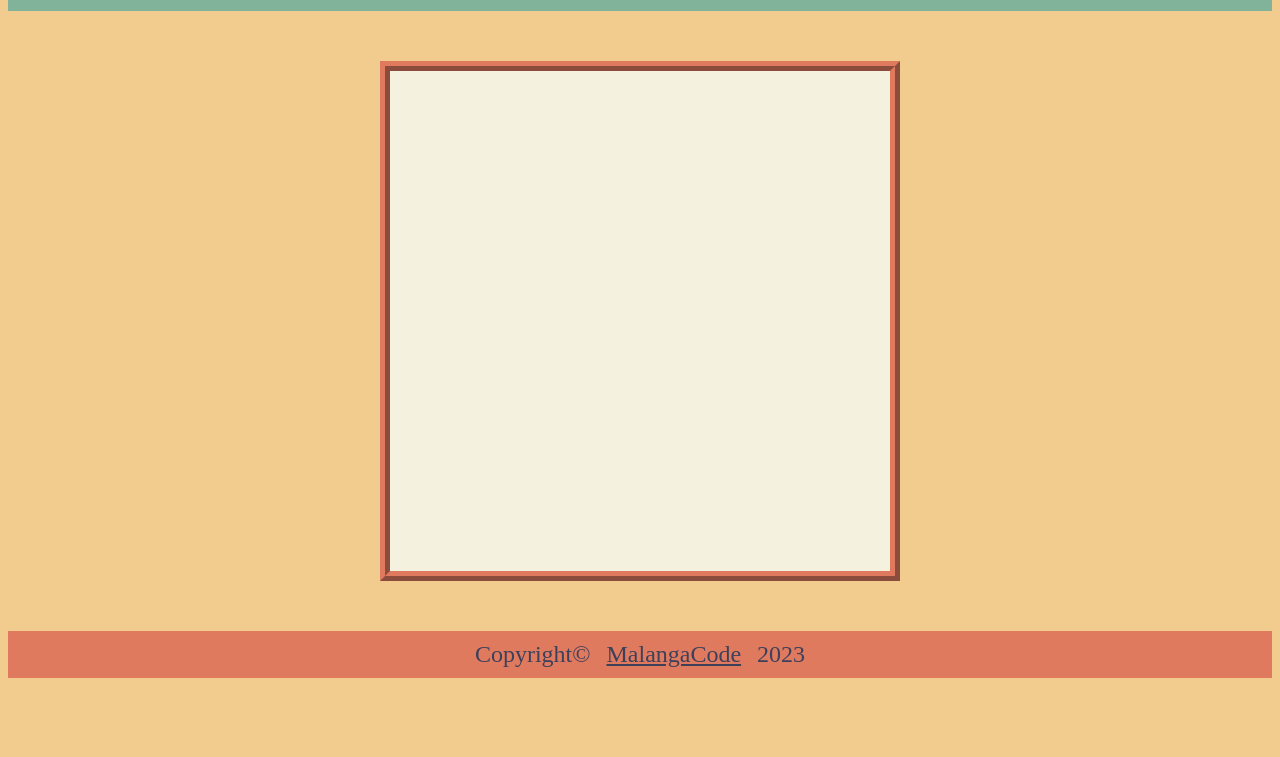
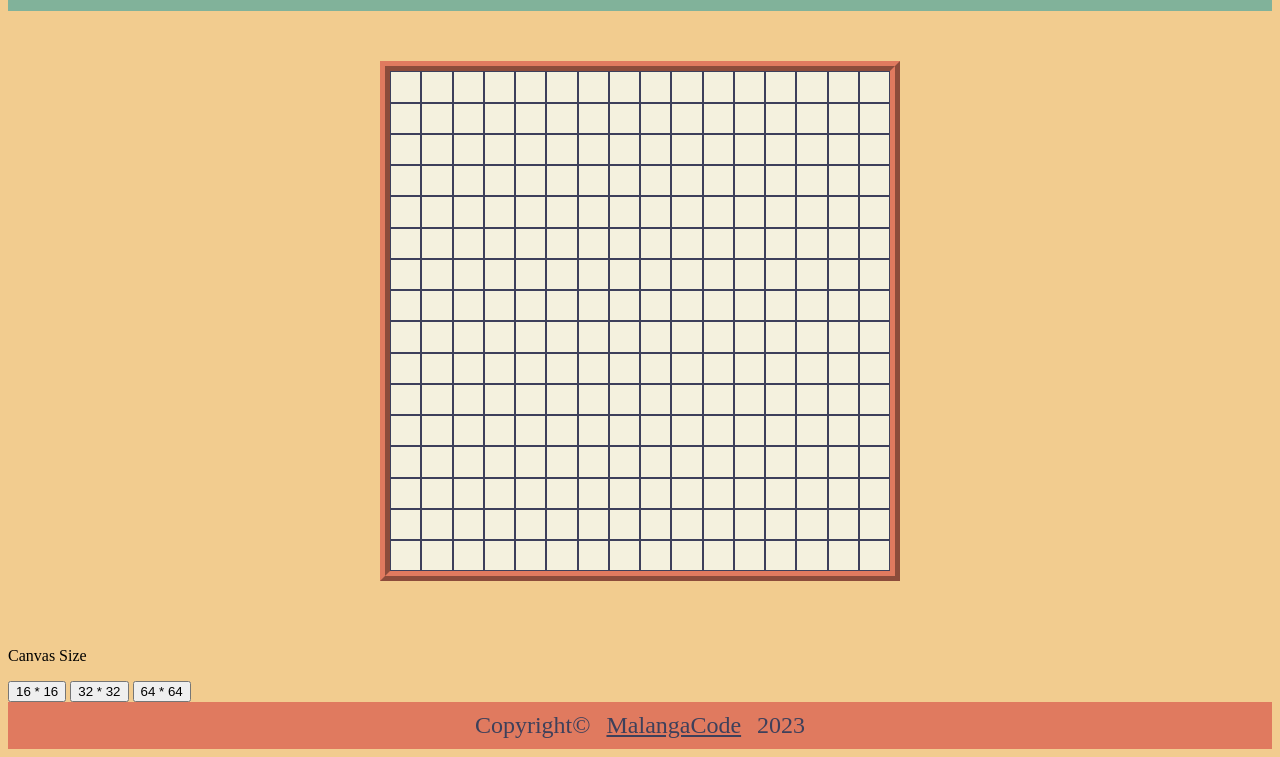
Before and after one commit to MalangaCode/Etch-a-Sketch, a plain HTML site: page index.html in a window 1280 px wide. Shown: the part 116-873 px from the top of the page. Before the commit the page ends 802 px from the top, so only its background shows below. Drawn offline with Linux system fonts and the light colour scheme; a web font is replaced by a local one.

Commit message:
Add canvas size  buttons to UI

```diff
--- a/index.html
+++ b/index.html
@@ -18,7 +18,14 @@
         <div id="canvas"></div>
     </div>
     <div id="btnsContainer">
-
+        <div>
+            <p>Canvas Size</p>
+            <div id="canvasButtons">
+                <button id="16">16 * 16</button>
+                <button id="32">32 * 32</button>
+                <button id="64">64 * 64</button>
+            </div>
+        </div>
     </div>
     <div id="footer">
         <p>Copyright© <a href="https://github.com/MalangaCode">MalangaCode</a> 2023</p>
--- a/script.js
+++ b/script.js
@@ -1,3 +1,15 @@
+makeNDivs(16);
+
+const buttons = document.querySelectorAll('button');
+
+buttons.forEach((button) => {
+
+    button.addEventListener('click', () => {
+    makeNDivs(`${button.id}`);
+    });
+});
+
+
 function makeNDivs(n) {
     removeCanvas();
     createCanvas(n);
```
